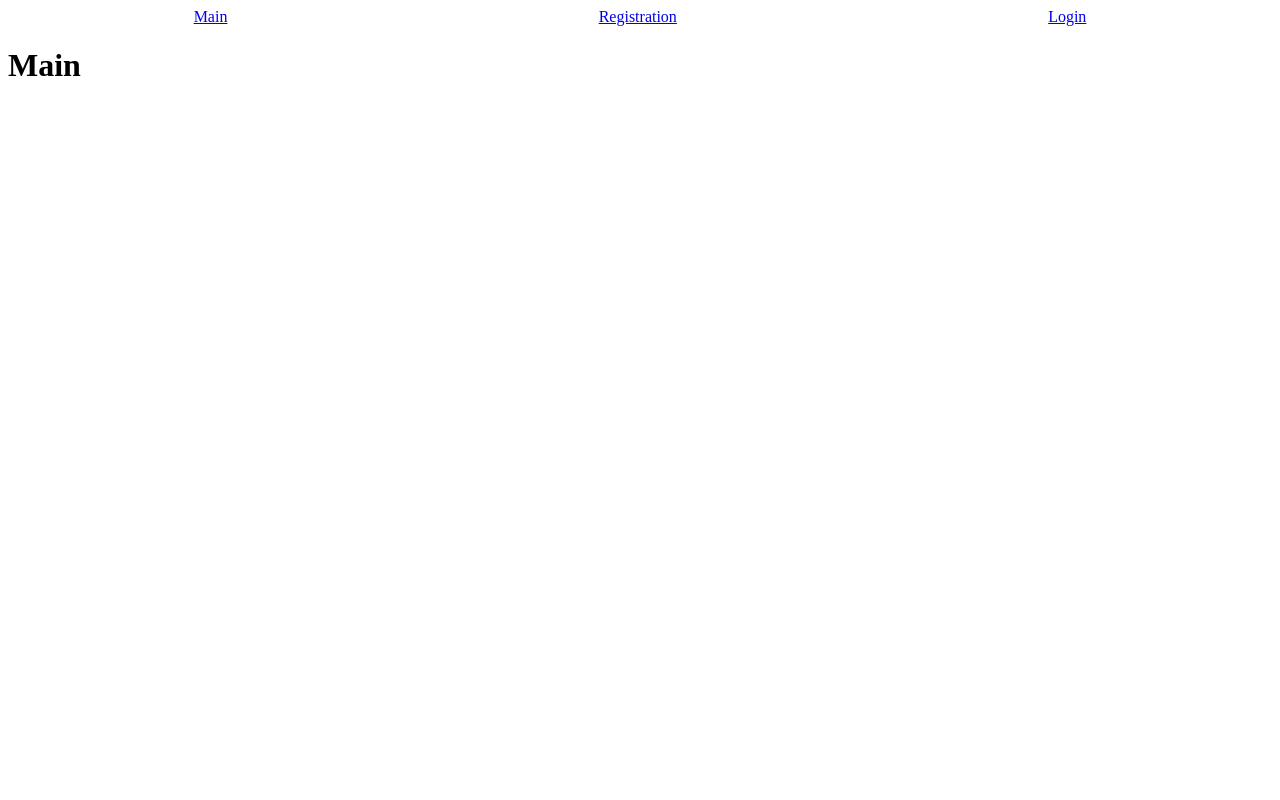
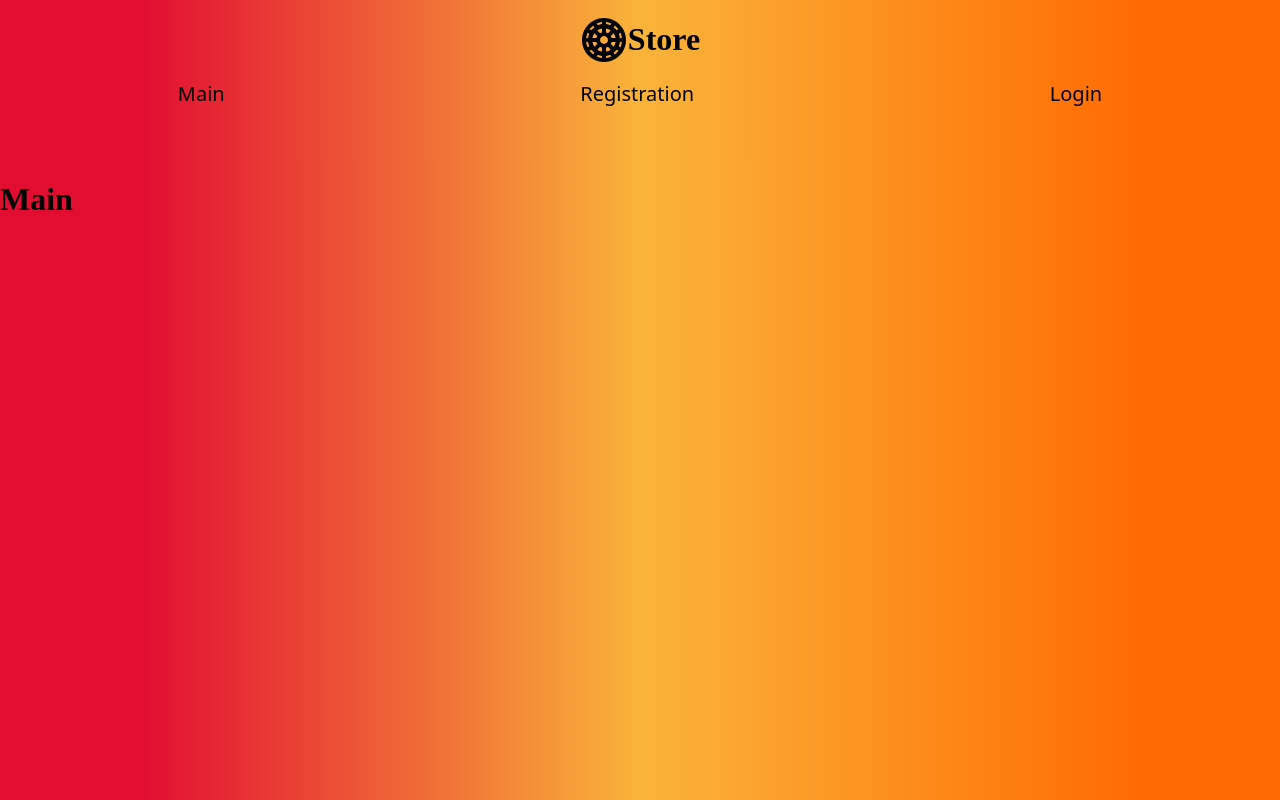
Before and after one commit to Acheniche/eCommerce-Application, a website built with webpack: page src/index.html in a window 1280 px wide. Built offline with nearby package versions, Linux system fonts and the light colour scheme.

Commit message:
feat: add header and error page design

```diff
--- /dev/null
+++ b/src/components/errors/error.css
@@ -0,0 +1,6 @@
+.errorWrapper{
+    display: flex;
+    justify-content: center;
+    font-size: 180%;
+    margin-top: 10%;
+}
--- a/src/components/errors/error404.ts
+++ b/src/components/errors/error404.ts
@@ -1,4 +1,6 @@
 import Page from '../../utils/templates/page';
+import '../../components/errors/error.css'
+
 
 export enum ErrorTypes {
   Error404 = 404,
@@ -8,7 +10,7 @@ export default class ErrorPage extends Page {
   private errorType: ErrorTypes | string;
 
   static TextObject: { [prop: string]: string } = {
-    '404': 'Page Not Found (((((',
+    '404': '404 Page Not Found',
   };
 
   constructor(id: string, errorType: ErrorTypes | string) {
@@ -17,6 +19,7 @@ export default class ErrorPage extends Page {
   }
 
   render() {
+    this.container.classList.add('errorWrapper');
     const title = this.createHeaderTitle(ErrorPage.TextObject[this.errorType]);
     this.container.append(title);
     return this.container;
--- a/src/components/header/header.ts
+++ b/src/components/header/header.ts
@@ -19,6 +19,7 @@ const Buttons = [
 export default class Header extends Component {
   renderHeaderButtons() {
     const headerButtons = document.createElement('div');
+    headerButtons.classList.add('headerButtons');
     Buttons.forEach((button) => {
       const buttonHTML = document.createElement('a');
       buttonHTML.href = `#${button.id}`;
@@ -28,7 +29,25 @@ export default class Header extends Component {
     this.container.append(headerButtons);
   }
 
+  renderHeaderLogo() {
+    const headerLogo = document.createElement('div');
+    headerLogo.classList.add('headerLogo');
+    const logoHTML = document.createElement('a');
+    const logo = document.createElement('img');
+    logo.src = require('../../assets/svg/logo.svg');
+    logo.alt = 'logo';
+    const logoText = document.createElement('h1');
+    logoText.textContent = 'Store';
+    logoHTML.append(logo);
+    logoHTML.append(logoText);
+    logoHTML.classList.add('logoHTML');
+    logoHTML.href = `#main-page`;
+    headerLogo.append(logoHTML);
+    this.container.append(headerLogo);
+  }
+
   render() {
+    this.renderHeaderLogo();
     this.renderHeaderButtons();
     return this.container;
   }
--- a/src/index.html
+++ b/src/index.html
@@ -3,7 +3,7 @@
 <head>
   <meta charset="UTF-8">
   <meta name="viewport" content="width=device-width, initial-scale=1.0">
-  <title>Document</title>
+  <title>Online store</title>
 </head>
 <body>
 
--- a/src/styles.css
+++ b/src/styles.css
@@ -1,4 +1,43 @@
-.header div{
+body{
+    margin: 0;
+    background: rgb(226,14,50);
+    background: linear-gradient(90deg, rgba(226,14,50,1) 11%, rgba(250,180,58,1) 50%, rgba(255,107,2,1) 89%);
+}
+.headerButtons{
     display: flex;
     justify-content: space-around;
 }
+.header {
+    background: rgb(226,14,50);
+    background: linear-gradient(90deg, rgba(226,14,50,1) 11%, rgba(250,180,58,1) 50%, rgba(255,107,2,1) 89%);
+    width: 100%;
+    height: 20vh;
+    color: black;
+}
+.headerLogo{
+    display: flex;
+    justify-content: center;
+}
+
+.headerButtons a,
+.headerButtons a:link,
+.headerButtons a:visited{
+    font-size: 20px;
+    color: black;
+    text-decoration: none;
+    box-shadow: inset 0 0 0 0 black;
+    margin: 0 -.25rem;
+    padding: 0 .25rem;
+    transition: color .3s ease-in-out, box-shadow .3s ease-in-out;
+    font-weight: 500;
+    font-family: system-ui, -apple-system, BlinkMacSystemFont, 'Segoe UI', Roboto, Oxygen, Ubuntu, Cantarell, 'Open Sans', 'Helvetica Neue', sans-serif;
+}
+.headerButtons a:hover {
+    box-shadow: inset 120px 0 0 0 black;
+    color: white;
+  }
+  .logoHTML{
+    display: flex;
+    text-decoration: none;
+    color: black;
+  }
```
Also changed, not shown: src/assets/svg/logo.svg (added).
